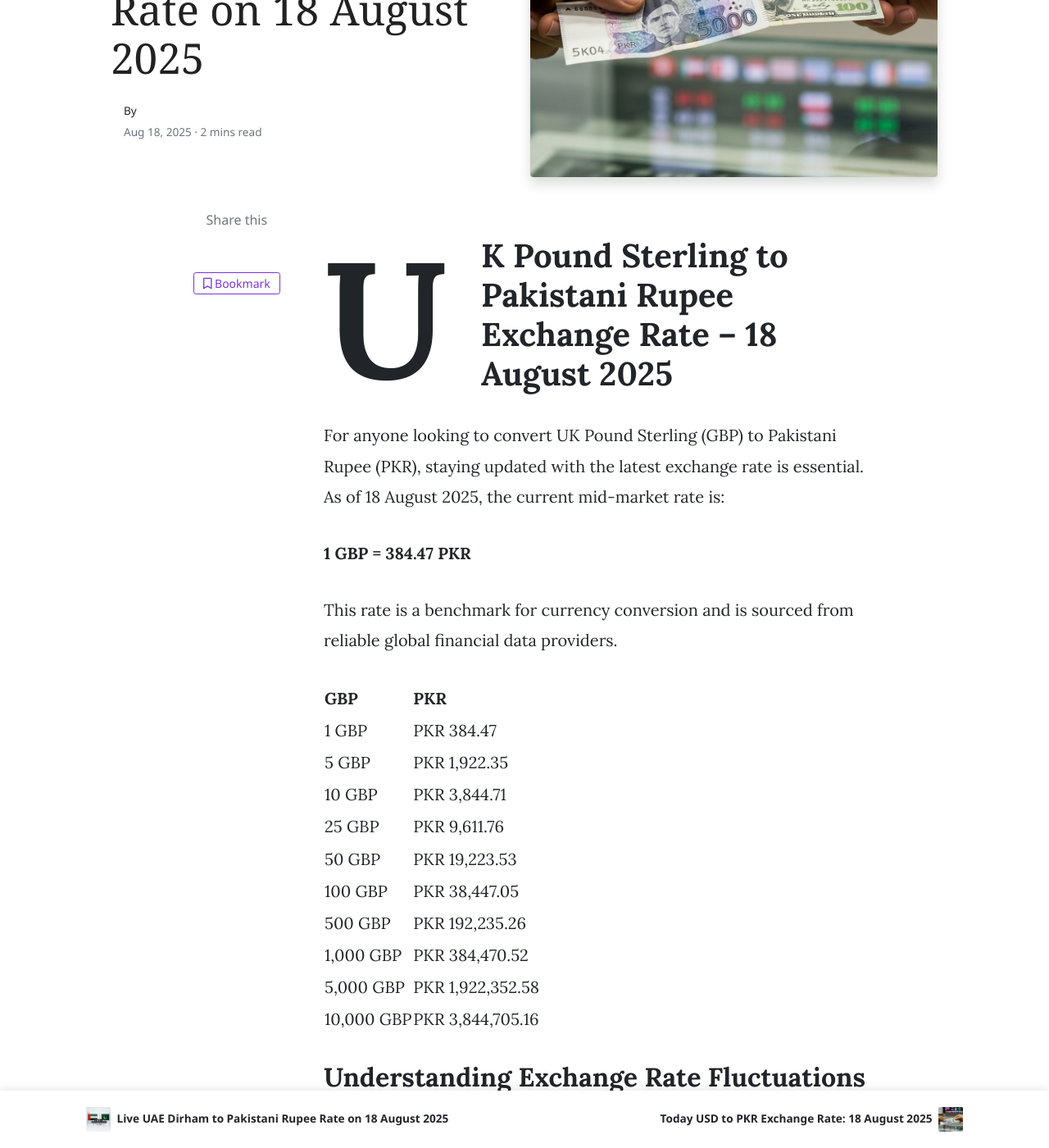
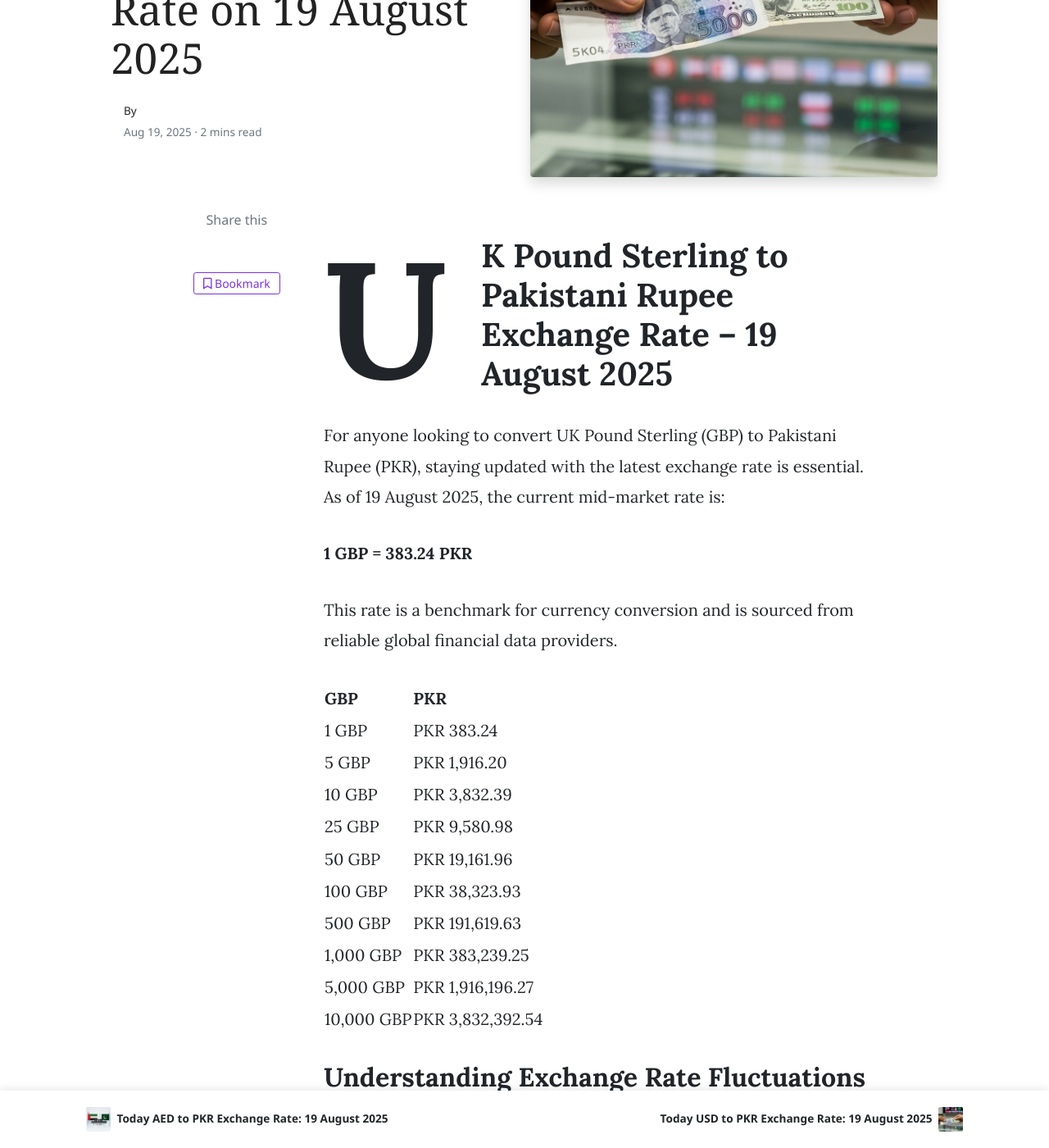
Before and after one commit to mlcom/mlcom.github.io, a Jekyll site: the page built from _posts/2025-08-19-today-uk-pound-sterling-to-pkr-exchange-rate-august-2025-prices-updated-gbp-to-pkr.md, in a window 1280 px wide and 1400 px high, scrolled down 870 px. Shown: the whole window at 82% size. Built offline with Jekyll 4.4.1, drawn with Linux system fonts in a browser that asks for light colours; nearby versions of some CDN libraries; comment, search, counter and statistics services are not loaded; some of the changed text lies outside the part shown.

Commit message:
Automated: Update currency rates and generate daily posts

```diff
--- a/_posts/2025-08-18-today-saudi-riyal-to-pkr-exchange-rate-august-2025-prices-updated-sar-to-pkr.md
+++ b/_posts/2025-08-19-today-saudi-riyal-to-pkr-exchange-rate-august-2025-prices-updated-sar-to-pkr.md
@@ -1,32 +1,32 @@
 ---
 layout: post
-title:  'Saudi Riyal (SAR) to Pakistani Rupee (PKR) Rate Today – 18 August 2025'
+title:  'Live Saudi Riyal to Pakistani Rupee Rate on 19 August 2025'
 author: jane
 categories: [ sar-to-pkr ]
 image: assets/images/sar-to-pkr-rate-today.jpg
 tags: ['SAR to PKR', 'Saudi Riyal to Pakistani Rupee', 'today riyal rate in pakistan', 'saudi riyal rate', 'open market riyal rate']
 ---
 
-# Saudi Riyal to Pakistani Rupee Exchange Rate – 18 August 2025
+# Saudi Riyal to Pakistani Rupee Exchange Rate – 19 August 2025
 
-For anyone looking to convert Saudi Riyal (SAR) to Pakistani Rupee (PKR), staying updated with the latest exchange rate is essential. As of 18 August 2025, the current mid-market rate is:
+For anyone looking to convert Saudi Riyal (SAR) to Pakistani Rupee (PKR), staying updated with the latest exchange rate is essential. As of 19 August 2025, the current mid-market rate is:
 
-**1 SAR = 75.63 PKR**
+**1 SAR = 75.61 PKR**
 
 This rate is a benchmark for currency conversion and is sourced from reliable global financial data providers.
 
 | SAR | PKR |
 | --- | --- |
-| 1 SAR | PKR 75.63 |
-| 5 SAR | PKR 378.17 |
-| 10 SAR | PKR 756.33 |
-| 25 SAR | PKR 1,890.83 |
-| 50 SAR | PKR 3,781.65 |
-| 100 SAR | PKR 7,563.30 |
-| 500 SAR | PKR 37,816.52 |
-| 1,000 SAR | PKR 75,633.04 |
-| 5,000 SAR | PKR 378,165.20 |
-| 10,000 SAR | PKR 756,330.40 |
+| 1 SAR | PKR 75.61 |
+| 5 SAR | PKR 378.03 |
+| 10 SAR | PKR 756.05 |
+| 25 SAR | PKR 1,890.14 |
+| 50 SAR | PKR 3,780.27 |
+| 100 SAR | PKR 7,560.54 |
+| 500 SAR | PKR 37,802.72 |
+| 1,000 SAR | PKR 75,605.44 |
+| 5,000 SAR | PKR 378,027.20 |
+| 10,000 SAR | PKR 756,054.40 |
 
 
 ## Understanding Exchange Rate Fluctuations
--- a/_posts/2025-08-18-today-uae-dirham-to-pkr-exchange-rate-august-2025-prices-updated-aed-to-pkr.md
+++ b/_posts/2025-08-19-today-uae-dirham-to-pkr-exchange-rate-august-2025-prices-updated-aed-to-pkr.md
@@ -1,32 +1,32 @@
 ---
 layout: post
-title:  'Live UAE Dirham to Pakistani Rupee Rate on 18 August 2025'
+title:  'Today AED to PKR Exchange Rate: 19 August 2025'
 author: jane
 categories: [ aed-to-pkr ]
 image: assets/images/aed-to-pkr-rate-today.jpg
 tags: ['AED to PKR', 'UAE Dirham to Pakistani Rupee', 'dubai dirham to pkr', 'dirham rate in pakistan today', 'uae exchange rate pakistan']
 ---
 
-# UAE Dirham to Pakistani Rupee Exchange Rate – 18 August 2025
+# UAE Dirham to Pakistani Rupee Exchange Rate – 19 August 2025
 
-For anyone looking to convert UAE Dirham (AED) to Pakistani Rupee (PKR), staying updated with the latest exchange rate is essential. As of 18 August 2025, the current mid-market rate is:
+For anyone looking to convert UAE Dirham (AED) to Pakistani Rupee (PKR), staying updated with the latest exchange rate is essential. As of 19 August 2025, the current mid-market rate is:
 
-**1 AED = 77.23 PKR**
+**1 AED = 77.20 PKR**
 
 This rate is a benchmark for currency conversion and is sourced from reliable global financial data providers.
 
 | AED | PKR |
 | --- | --- |
-| 1 AED | PKR 77.23 |
-| 5 AED | PKR 386.15 |
-| 10 AED | PKR 772.29 |
-| 25 AED | PKR 1,930.73 |
-| 50 AED | PKR 3,861.46 |
-| 100 AED | PKR 7,722.91 |
-| 500 AED | PKR 38,614.55 |
-| 1,000 AED | PKR 77,229.11 |
-| 5,000 AED | PKR 386,145.54 |
-| 10,000 AED | PKR 772,291.08 |
+| 1 AED | PKR 77.20 |
+| 5 AED | PKR 386.00 |
+| 10 AED | PKR 772.01 |
+| 25 AED | PKR 1,930.02 |
+| 50 AED | PKR 3,860.05 |
+| 100 AED | PKR 7,720.09 |
+| 500 AED | PKR 38,600.46 |
+| 1,000 AED | PKR 77,200.93 |
+| 5,000 AED | PKR 386,004.63 |
+| 10,000 AED | PKR 772,009.26 |
 
 
 ## Understanding Exchange Rate Fluctuations
@@ -45,7 +45,7 @@ The UAE pegged the Dirham to the US Dollar to ensure economic stability. This pe
 
 ### How much is 500 AED in Pakistani Rupees today?
 
-As per today's mid-market rates, 500 UAE Dirhams would convert to **77,229.11** Pakistani Rupees. Remember to check with your money transfer operator for their final rate.
+As per today's mid-market rates, 500 UAE Dirhams would convert to **77,200.93** Pakistani Rupees. Remember to check with your money transfer operator for their final rate.
 
 
 
--- a/_posts/2025-08-18-today-uk-pound-sterling-to-pkr-exchange-rate-august-2025-prices-updated-gbp-to-pkr.md
+++ b/_posts/2025-08-19-today-uk-pound-sterling-to-pkr-exchange-rate-august-2025-prices-updated-gbp-to-pkr.md
@@ -1,32 +1,32 @@
 ---
 layout: post
-title:  'Live UK Pound Sterling to Pakistani Rupee Rate on 18 August 2025'
+title:  'Live UK Pound Sterling to Pakistani Rupee Rate on 19 August 2025'
 author: john
 categories: [ gbp-to-pkr ]
 image: assets/images/usd-to-pkr-rate-today.jpg
 tags: ['GBP to PKR', 'UK Pound to Pakistani Rupee', 'pound rate in pakistan', 'great britain pound to pkr', 'uk to pakistan money transfer']
 ---
 
-# UK Pound Sterling to Pakistani Rupee Exchange Rate – 18 August 2025
+# UK Pound Sterling to Pakistani Rupee Exchange Rate – 19 August 2025
 
-For anyone looking to convert UK Pound Sterling (GBP) to Pakistani Rupee (PKR), staying updated with the latest exchange rate is essential. As of 18 August 2025, the current mid-market rate is:
+For anyone looking to convert UK Pound Sterling (GBP) to Pakistani Rupee (PKR), staying updated with the latest exchange rate is essential. As of 19 August 2025, the current mid-market rate is:
 
-**1 GBP = 384.47 PKR**
+**1 GBP = 383.24 PKR**
 
 This rate is a benchmark for currency conversion and is sourced from reliable global financial data providers.
 
 | GBP | PKR |
 | --- | --- |
-| 1 GBP | PKR 384.47 |
-| 5 GBP | PKR 1,922.35 |
-| 10 GBP | PKR 3,844.71 |
-| 25 GBP | PKR 9,611.76 |
-| 50 GBP | PKR 19,223.53 |
-| 100 GBP | PKR 38,447.05 |
-| 500 GBP | PKR 192,235.26 |
-| 1,000 GBP | PKR 384,470.52 |
-| 5,000 GBP | PKR 1,922,352.58 |
-| 10,000 GBP | PKR 3,844,705.16 |
+| 1 GBP | PKR 383.24 |
+| 5 GBP | PKR 1,916.20 |
+| 10 GBP | PKR 3,832.39 |
+| 25 GBP | PKR 9,580.98 |
+| 50 GBP | PKR 19,161.96 |
+| 100 GBP | PKR 38,323.93 |
+| 500 GBP | PKR 191,619.63 |
+| 1,000 GBP | PKR 383,239.25 |
+| 5,000 GBP | PKR 1,916,196.27 |
+| 10,000 GBP | PKR 3,832,392.54 |
 
 
 ## Understanding Exchange Rate Fluctuations
@@ -45,7 +45,7 @@ This depends on your personal needs. If the Pound is currently strong against th
 
 ### How much is 100 Pounds in Pakistani Rupees?
 
-Based on the live mid-market rate, 100 UK Pound Sterling equals **384,470.52** Pakistani Rupees. The final amount may vary based on the service provider's rate and fees.
+Based on the live mid-market rate, 100 UK Pound Sterling equals **383,239.25** Pakistani Rupees. The final amount may vary based on the service provider's rate and fees.
 
 
 
```
Also changed, not shown: other parts of _posts/2025-08-19-today-saudi-riyal-to-pkr-exchange-rate-august-2025-prices-updated-sar-to-pkr.md (+1 -1 lines), _data/rates.yml (+139 -139 lines), _posts/2025-08-19-today-us-dollar-to-pkr-exchange-rate-august-2025-prices-updated-usd-to-pkr.md (renamed from _posts/2025-08-18-today-us-dollar-to-pkr-exchange-rate-august-2025-prices-updated-usd-to-pkr.md, +15 -15 lines).
